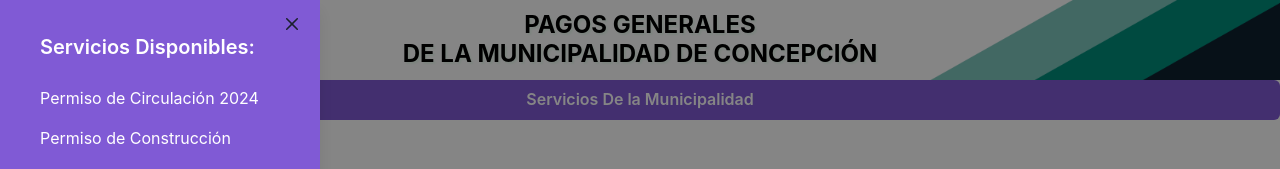
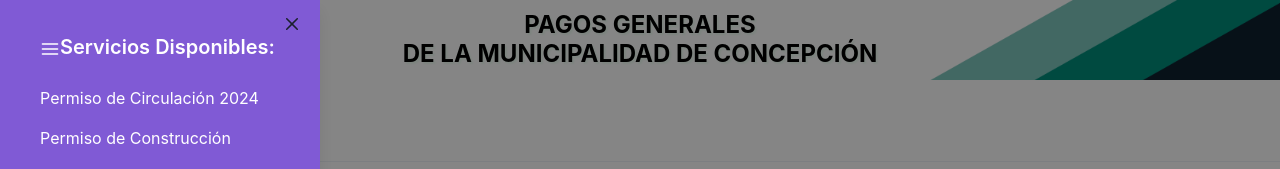
Before and after one commit to Fig-Joaquin/ingenieria_sw, a React (Vite) app in the folder frontend/: page / in a window 1280 px wide. Both pictures are taken after a click on the button "Servicios De la Municipalidad". Shown: the top 169 px of the page. Built offline with nearby package versions, Linux system fonts and the light colour scheme.

Commit message:
Se añadieron mejoras esteticas de la interfaz

```diff
--- a/frontend/package.json
+++ b/frontend/package.json
@@ -10,6 +10,7 @@
     "preview": "vite preview"
   },
   "dependencies": {
+    "@chakra-ui/icons": "^2.1.1",
     "@chakra-ui/react": "^2.8.2",
     "@emotion/react": "^11.11.1",
     "@emotion/styled": "^11.11.0",
--- a/frontend/src/components/DatosTransferencia.jsx
+++ b/frontend/src/components/DatosTransferencia.jsx
@@ -21,6 +21,7 @@
   useToast,
   Center,
 } from '@chakra-ui/react';
+import { AttachmentIcon } from '@chakra-ui/icons';
 
 const DatosTransferencia = () => {
   const [datos, setDatos] = useState(null);
@@ -115,14 +116,15 @@
           </Box>
           <Box p={4} borderWidth="1px" borderRadius="lg">
             <Heading as="h2" size="md" mb={2}>
-            <Center h="100hv">Subir Comprobante de Transferencia</Center>
+            <Center h="100hv"> Subir Comprobante de Transferencia</Center>
             </Heading>
             <Text fontSize="sm" mb={2}>
             <Center h="100hv">Solo se admiten imagenes en formato png.</Center>
             </Text>
+            <Center h="100hv"><AttachmentIcon boxSize={8} mb={2} /></Center>
             <Input type="file" onChange={handleFileChange} mb={2} />
             <Center h="100hv"><Button colorScheme="purple" onClick={handleFileUpload}>
-              Enviar Comprobante
+            Enviar Comprobante
             </Button></Center>
             <Center h="100hv"><BackToHomeButton /></Center>
           </Box>
--- a/frontend/src/routes/FormRoutes.jsx
+++ b/frontend/src/routes/FormRoutes.jsx
@@ -10,7 +10,12 @@
   DrawerOverlay,
   Button,
   VStack,
+  Image,
+  Box,
+  Divider,
 } from '@chakra-ui/react';
+
+import { HamburgerIcon } from '@chakra-ui/icons'
 import CrearPagoBasura from '../components/forms/CrearAseo';
 import CrearPermisoCirculacion from '../components/forms/CrearPermcirc';
 import CrearPermisoEdificacion from '../components/forms/CrearPermedif';
@@ -34,15 +39,19 @@
 
   return (
     <VStack spacing={4} align="stretch" justify="space-between" height="100vh">
-      <Button colorScheme="purple" size="md" borderRadius="md" onClick={handleDrawerOpen}>
-        Servicios De la Municipalidad
-      </Button>
+      <Box mx="initial" maxWidth="300px" mt="25px">
+        <Button colorScheme="purple" variant='outline' size="md" borderRadius="md" onClick={handleDrawerOpen}>
+          <HamburgerIcon /> Servicios De la Municipalidad
+        </Button>
+      </Box>
+
+
 
       <Drawer isOpen={drawerIsOpen} onClose={handleDrawerClose} placement="left">
         <DrawerOverlay />
         <DrawerContent bg="purple.500" p={4}>
           <DrawerCloseButton />
-          <DrawerHeader color="white">Servicios Disponibles:</DrawerHeader>
+          <DrawerHeader color="white"><HamburgerIcon />Servicios Disponibles:</DrawerHeader>
           <DrawerBody color="white">
             <VStack spacing={4} align="start">
               <Link to="/CrearPermisoCirculacion" onClick={handleDrawerClose} color="white">
@@ -70,6 +79,9 @@
           </DrawerBody>
         </DrawerContent>
       </Drawer>
+
+      <Divider />
+      <Image src='https://i.ytimg.com/vi/P22Xwq00RyI/maxresdefault.jpg' alt='Concepcion' />
     </VStack>
   );
 };
```
Also changed, not shown: 1 other file (tests, documents, lock files or other folders).
